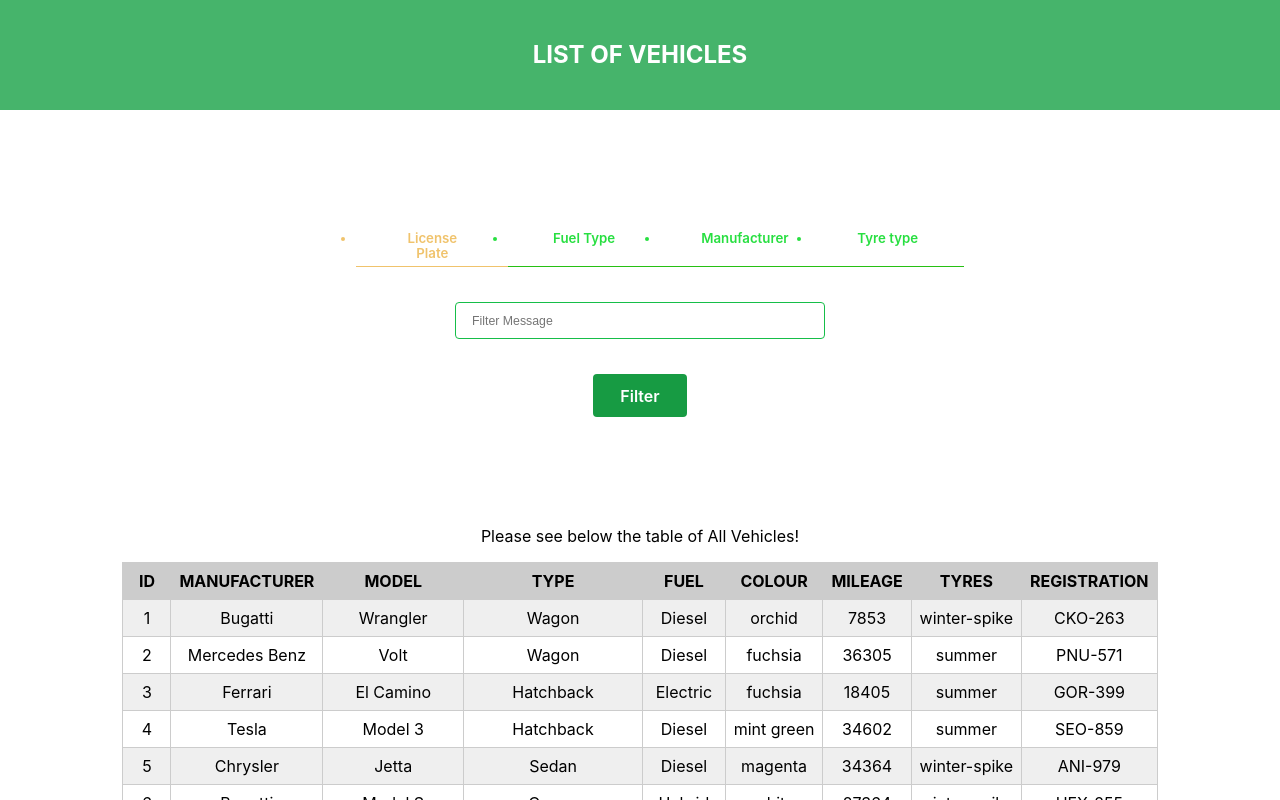
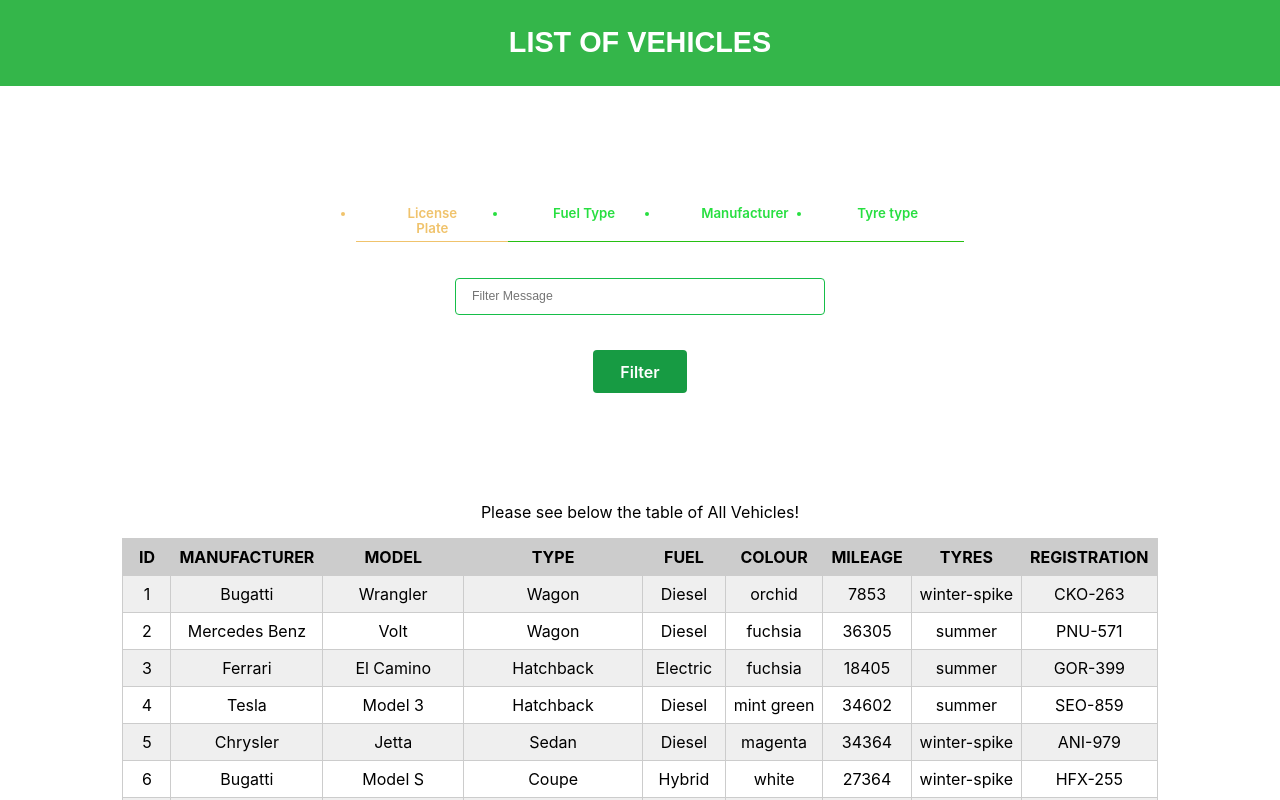
Before and after one commit to patbpm/larasoft-junior-react-project, a React (Create React App) app: page / in a window 1280 px wide. Shown: the top 800 px of the page. Built offline with nearby package versions, Linux system fonts and the light colour scheme.

Commit message:
creating filter methods

```diff
--- a/src/App.css
+++ b/src/App.css
@@ -14,10 +14,12 @@
 }
 
 .App-header {
-  background-color: rgb(70, 180, 107);
-  height: 70px;
-  padding: 20px;
-  color: white;
+  padding: .15rem 0;
+  text-align: center;
+  background-color: #34b64a;
+  font-family: Poppins, sans-serif;
+  font-size: 1.2rem;
+  color: #fff;
 }
 
 .App-link {
--- a/src/App.js
+++ b/src/App.js
@@ -11,12 +11,26 @@ class App extends Component {
   constructor(props) {
     super(props);
 
-
+    const datalist = data.data
     this.state = {
-      data: data.data
+      data: datalist
     };
 
+    this.filterData = this.filterData.bind(this);
 
+
+  }
+
+
+  filterByValue(data, filterWord) {
+    return data.filter(o =>
+        Object.keys(o).some(k => o[k].toLowerCase().includes(filterWord.toLowerCase())));
+  }
+
+  filterData(filterWord, filterBy) {
+    data.then(data => {
+      this.setState({data: data});
+    });
   }
 
   displayTableData() {
@@ -49,7 +63,7 @@ class App extends Component {
       <div className="App">
           <Header />
 
-          <FilterList />
+          <FilterList filterData={this.filterData}/>
 
           <p>
             Please see below the table of All Vehicles!
--- a/src/components/FilterList.js
+++ b/src/components/FilterList.js
@@ -6,9 +6,13 @@ class FilterList extends Component {
         super(props);
 
         this.state = {
-
+          filterWord: '',
           filterBy: 'registration'
         };
+
+        this.handlefilterWordChange = this.handlefilterWordChange.bind(this);
+        this.handlefilterByChange = this.handlefilterByChange.bind(this);
+        this.handleFilter = this.handleFilter.bind(this);
 
 
         this.filterByOptions = {
@@ -25,12 +29,28 @@ class FilterList extends Component {
         }
         return '';
     }
+
+    handlefilterByChange(filterByOption) {
+        this.setState({filterBy: filterByOption});
+    }
+
+    handlefilterWordChange(event) {
+        this.setState({filterWord: event.target.value});
+    }
+
+    handleFilter(event) {
+        this.props.filterData(this.state.filterWord, this.state.filterBy);
+
+        event.preventDefault();
+    }
+
+
     renderfilterByOptions() {
         return Object.keys(this.filterByOptions).map(filterByOption => {
           let filterByOptionValue = this.filterByOptions[filterByOption];
           return (<li className={this.getfilterByClass(filterByOptionValue)}
                       key={filterByOptionValue}
-                     >
+                      onClick={this.handlefilterByChange.bind(this, filterByOptionValue)}>
                     {filterByOption}
                  </li>);
         });
@@ -44,10 +64,10 @@ class FilterList extends Component {
                 </ul>
             </div>
         <div className="filter-fields">
-            <input placeholder="Filter Message"  />
+            <input placeholder="Filter Message" onChange={this.handlefilterWordChange} />
         </div>
         <div className="filter-submit">
-            <a >Filter</a>
+            <a onClick={this.handleFilter}>Filter</a>
         </div>
       </div>
     );
```
Also changed, not shown: 1 other file (tests, documents, lock files or other folders).
